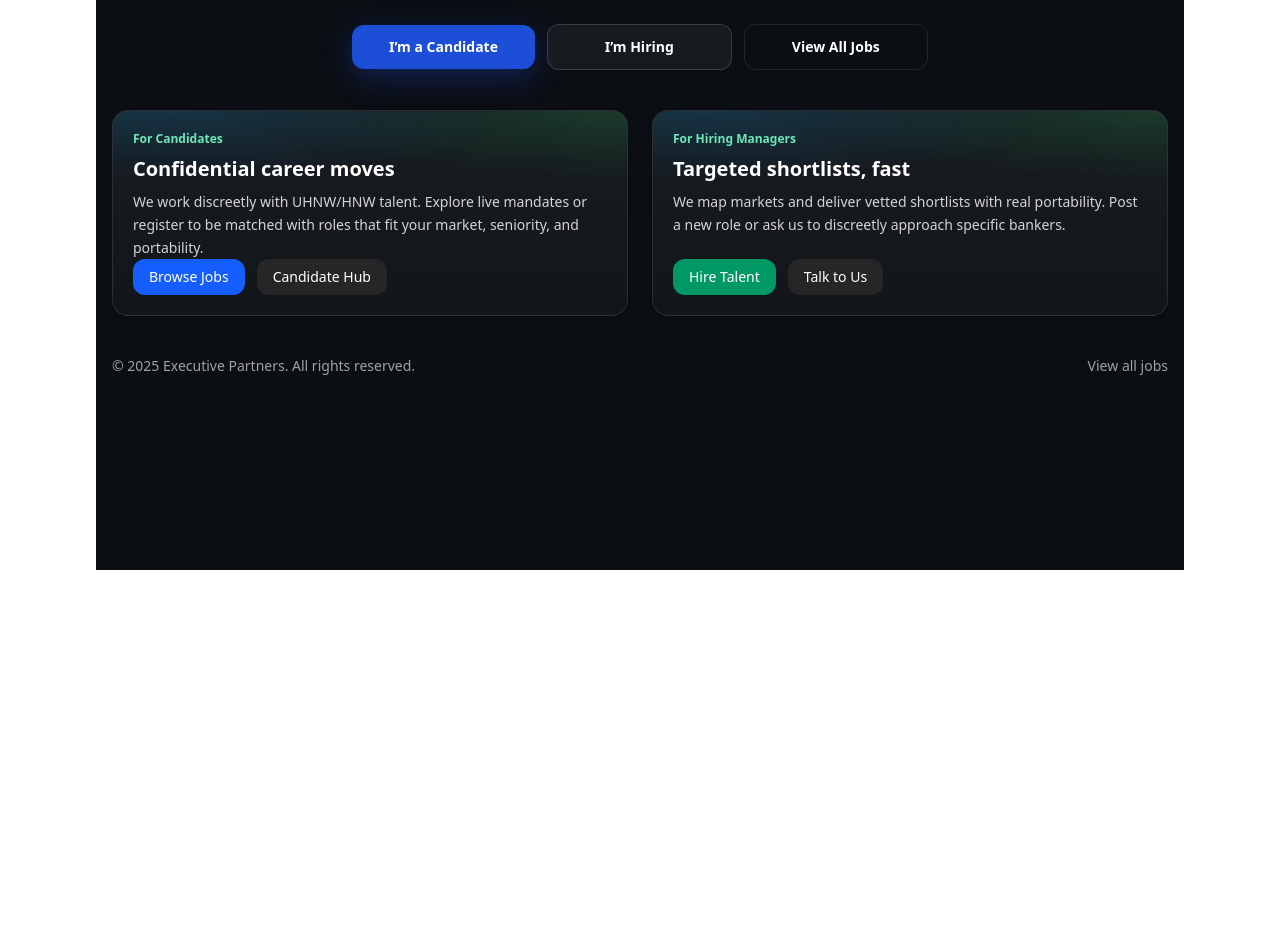
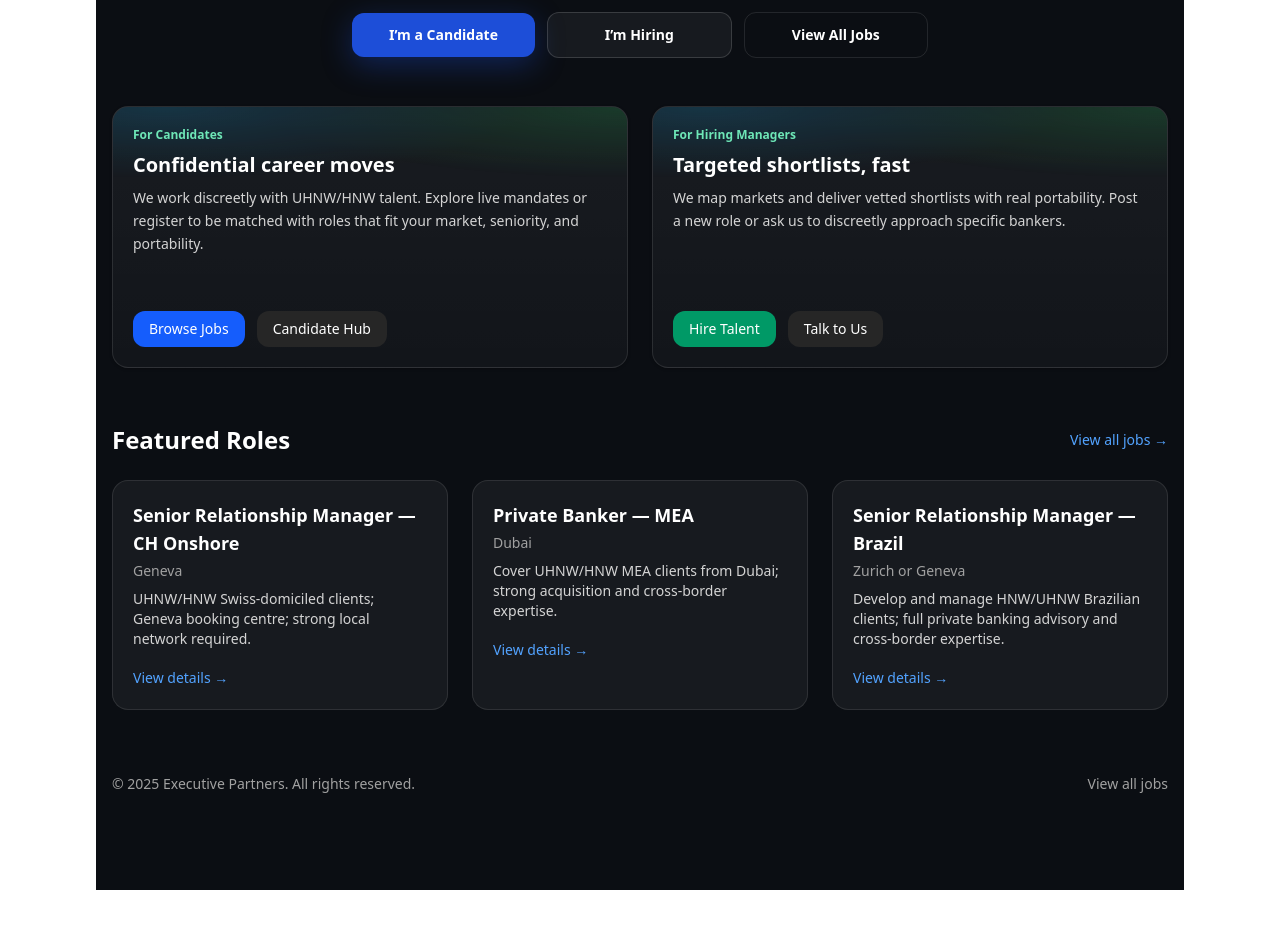
Before and after one commit to gilm67/executive-partners-app-, a Next.js app: page / in a window 1280 px wide. Shown: the part 319-1248 px from the top of the page. Before the commit the page ends 929 px from the top, so only its background shows below. Built offline with nearby package versions, Linux system fonts and the light colour scheme.

Commit message:
Landing: add static Featured Roles section under hero

```diff
--- a/app/page.tsx
+++ b/app/page.tsx
@@ -5,54 +5,48 @@ import { CardBtn } from "./components/CardBtn";
 export const metadata = {
   title: "Executive Partners — International & Swiss Private Banking",
   description:
-    "We connect top Private Bankers, Wealth Managers, and senior executives with leading banks, EAMs, and family offices worldwide.",
+    "We connect top Private Bankers, Wealth Managers,Compliance Officers and senior executives with leading banks, EAMs, and family offices worldwide.",
 };
 
-// Button tones supported by CardBtn
-type BtnTone = "blue" | "green" | "neutral";
+/* ---------------- Page ---------------- */
 
 export default function HomePage() {
   return (
     <main className="relative min-h-screen bg-[#0B0E13] text-white">
-      {/* subtle luxe glow background */}
+      {/* background glow */}
       <div
         aria-hidden
         className="pointer-events-none absolute inset-0"
         style={{
           background:
-            "radial-gradient(1200px 400px at 20% -10%, rgba(14,165,233,.18) 0%, rgba(14,165,233,0) 60%), radial-gradient(900px 380px at 110% 0%, rgba(34,197,94,.16) 0%, rgba(34,197,94,0) 60%)",
+            "radial-gradient(1200px 420px at 18% -10%, rgba(59,130,246,.16) 0%, rgba(59,130,246,0) 60%), radial-gradient(1000px 380px at 110% 0%, rgba(16,185,129,.15) 0%, rgba(16,185,129,0) 60%)",
         }}
       />
-      <div className="mx-auto w-full max-w-6xl px-4 pb-24 pt-14 relative">
+
+      <div className="relative mx-auto w-full max-w-6xl px-4 pb-24 pt-14">
         {/* badge */}
         <div className="mx-auto w-fit rounded-full border border-white/10 bg-white/5 px-3 py-1 text-xs font-semibold text-white/80 shadow-sm backdrop-blur">
           International & Swiss Private Banking — HNW/UHNW
         </div>
 
         {/* hero */}
-        <h1 className="mx-auto mt-6 text-center text-5xl font-extrabold tracking-tight md:text-6xl">
+        <h1 className="mx-auto mt-4 text-center text-5xl font-extrabold tracking-tight md:text-6xl">
           Executive Partners
         </h1>
-        <p className="mx-auto mt-4 max-w-3xl text-center text-neutral-300">
+        <p className="mx-auto mt-3 max-w-3xl text-center text-neutral-300">
           We connect top Private Bankers, Wealth Managers, and senior executives with
           leading banks, EAMs, and family offices worldwide.
         </p>
 
         {/* primary CTAs */}
         <div className="mx-auto mt-6 flex w-full max-w-xl items-center justify-center gap-3">
-          <PrimaryBtn href="/candidates" variant="blue">
-            I’m a Candidate
-          </PrimaryBtn>
-          <PrimaryBtn href="/hiring-managers" variant="outline">
-            I’m Hiring
-          </PrimaryBtn>
-          <PrimaryBtn href="/jobs" variant="ghost">
-            View All Jobs
-          </PrimaryBtn>
+          <PrimaryBtn href="/candidates" variant="blue">I’m a Candidate</PrimaryBtn>
+          <PrimaryBtn href="/hiring-managers" variant="outline">I’m Hiring</PrimaryBtn>
+          <PrimaryBtn href="/jobs" variant="ghost">View All Jobs</PrimaryBtn>
         </div>
 
-        {/* two feature cards */}
-        <div className="mt-10 grid gap-6 md:grid-cols-2 items-stretch">
+        {/* feature cards */}
+        <div className="mt-12 grid items-stretch gap-6 md:grid-cols-2">
           <FeatureCard
             badge="For Candidates"
             title="Confidential career moves"
@@ -69,8 +63,35 @@ export default function HomePage() {
           />
         </div>
 
-        {/* footer row */}
-        <div className="mt-10 flex items-center justify-between text-sm text-neutral-400">
+        {/* featured jobs preview */}
+        <div className="mt-14">
+          <div className="flex items-center justify-between">
+            <h2 className="text-2xl font-bold">Featured Roles</h2>
+            <Link href="/jobs" className="text-sm font-medium text-blue-400 hover:underline">
+              View all jobs →
+            </Link>
+          </div>
+          <div className="mt-6 grid gap-6 md:grid-cols-3">
+            <FeaturedJobCard
+              title="Senior Relationship Manager — CH Onshore"
+              location="Geneva"
+              summary="UHNW/HNW Swiss-domiciled clients; Geneva booking centre; strong local network required."
+            />
+            <FeaturedJobCard
+              title="Private Banker — MEA"
+              location="Dubai"
+              summary="Cover UHNW/HNW MEA clients from Dubai; strong acquisition and cross-border expertise."
+            />
+            <FeaturedJobCard
+              title="Senior Relationship Manager — Brazil"
+              location="Zurich or Geneva"
+              summary="Develop and manage HNW/UHNW Brazilian clients; full private banking advisory and cross-border expertise."
+            />
+          </div>
+        </div>
+
+        {/* footer */}
+        <div className="mt-16 flex items-center justify-between text-sm text-neutral-400">
           <span>© {new Date().getFullYear()} Executive Partners. All rights reserved.</span>
           <Link href="/jobs" className="underline-offset-4 hover:underline">
             View all jobs
@@ -122,16 +143,14 @@ function FeatureCard({
   rightAction: { label: string; href: string; tone: BtnTone };
 }) {
   return (
-    <div className="relative overflow-hidden rounded-2xl border border-white/10 bg-[linear-gradient(180deg,rgba(255,255,255,.06),rgba(255,255,255,.03))] p-5 shadow-[0_1px_3px_rgba(0,0,0,.25)] flex flex-col h-full">
+    <div className="relative h-full overflow-hidden rounded-2xl border border-white/10 bg-[linear-gradient(180deg,rgba(255,255,255,.06),rgba(255,255,255,.03))] p-5 shadow-[0_1px_3px_rgba(0,0,0,.25)]">
       {/* inner soft glow */}
       <div className="pointer-events-none absolute inset-0 opacity-[.18] [background:radial-gradient(600px_120px_at_10%_0%,rgba(14,165,233,1),transparent_60%),radial-gradient(600px_120px_at_100%_0%,rgba(34,197,94,1),transparent_60%)]" />
-      <div className="relative flex flex-col h-full">
+      <div className="relative flex min-h-[220px] flex-col">
         <div className="text-xs font-semibold text-[#6EE7B7]">{badge}</div>
         <h3 className="mt-2 text-xl font-bold">{title}</h3>
         <p className="mt-2 text-sm leading-relaxed text-neutral-300">{copy}</p>
-
-        {/* perfectly aligned button row */}
-        <div className="mt-auto flex items-center gap-3">
+        <div className="mt-auto flex items-stretch gap-3 pt-3">
           <CardBtn href={leftAction.href} tone={leftAction.tone}>
             {leftAction.label}
           </CardBtn>
@@ -143,3 +162,29 @@ function FeatureCard({
     </div>
   );
 }
+
+function FeaturedJobCard({
+  title,
+  location,
+  summary,
+}: {
+  title: string;
+  location: string;
+  summary: string;
+}) {
+  return (
+    <div className="rounded-2xl border border-white/10 bg-white/5 p-5 hover:bg-white/[0.07] transition">
+      <h3 className="text-lg font-semibold text-white">{title}</h3>
+      <p className="mt-1 text-sm text-neutral-400">{location}</p>
+      <p className="mt-2 text-sm text-neutral-300 line-clamp-3">{summary}</p>
+      <div className="mt-4">
+        <Link
+          href="/jobs"
+          className="text-sm font-medium text-blue-400 hover:underline"
+        >
+          View details →
+        </Link>
+      </div>
+    </div>
+  );
+}
```
